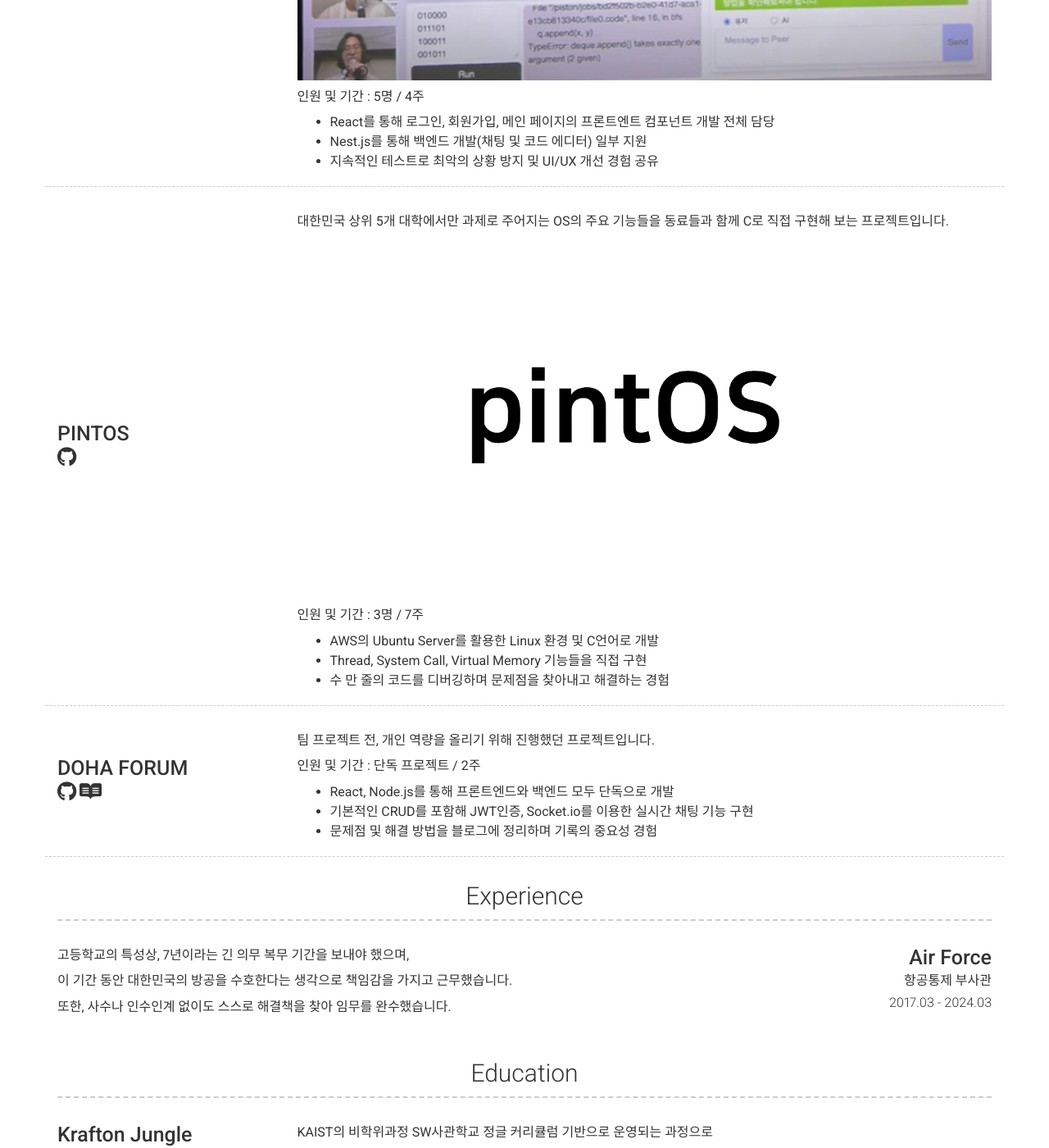
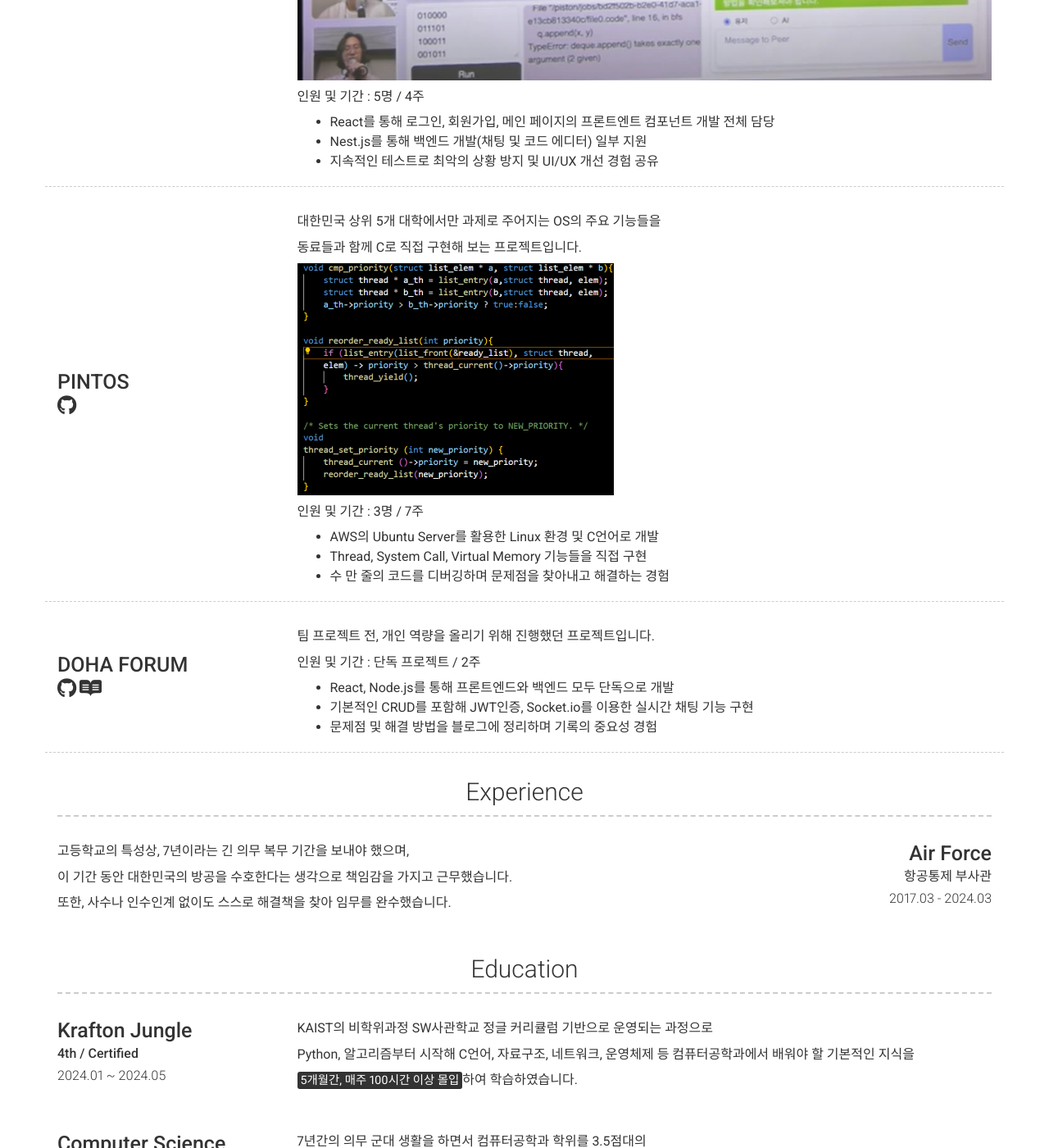
Before and after one commit to Acacian/Acacian.github.io, a Jekyll site: the page built from index.md, in a window 1280 px wide and 1400 px high, scrolled down 1634 px. Shown: the whole window at 82% size. Built offline with Jekyll 4.4.1, drawn with Linux system fonts in a browser that asks for light colours; nearby versions of some CDN libraries; part of the change alters nothing that is shown; some of the changed text lies outside the part shown.

Commit message:
핀토스

```diff
--- a/_config.yml
+++ b/_config.yml
@@ -124,6 +124,7 @@ content:
             url: https://github.com/Acacian/DHPintos
         description: | # this will include new lines to allow paragraphs
           대한민국 상위 5개 대학에서만 과제로 주어지는 OS의 주요 기능들을
+
           동료들과 함께 C로 직접 구현해 보는 프로젝트입니다.
 
           ![PINTOS Snapshot](/images/pintOS.png)
@@ -187,7 +188,11 @@ content:
         sub_title: Graduated
         caption: 2021.02 ~ 2023.07
         description: | # this will include new lines to allow paragraphs
-          7년간의 의무 군대 생활을 하면서 학점은행제, 독학사 제도를 활용해 컴퓨터공학과 학위를 취득하였습니다.
+          7년간의 의무 군대 생활을 하면서 컴퓨터공학과 학위를 3.5점대의
+
+          무난한 학점으로 취득하였으며 특히 자료구조, 운영체제 등에서는
+
+          높은 성적을 받았습니다.
       - layout: left
         title: ADSP
         sub_title: Certified
```
Also changed, not shown: images/pintOS.png.
